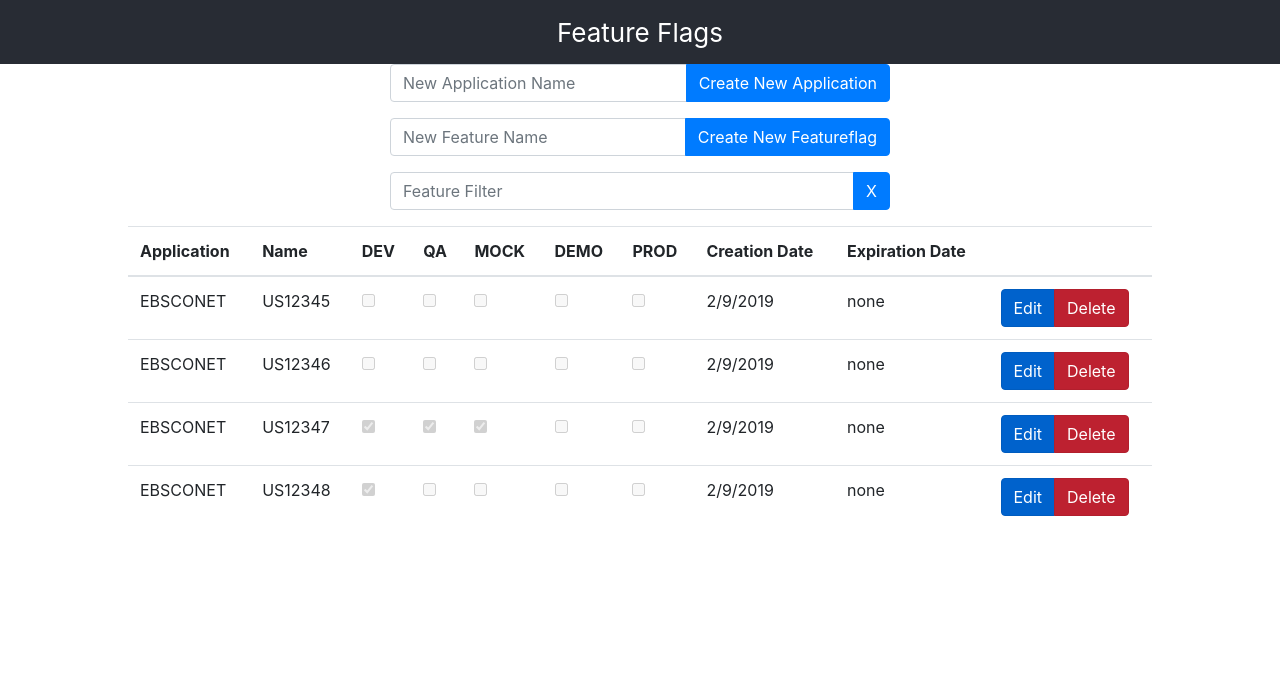
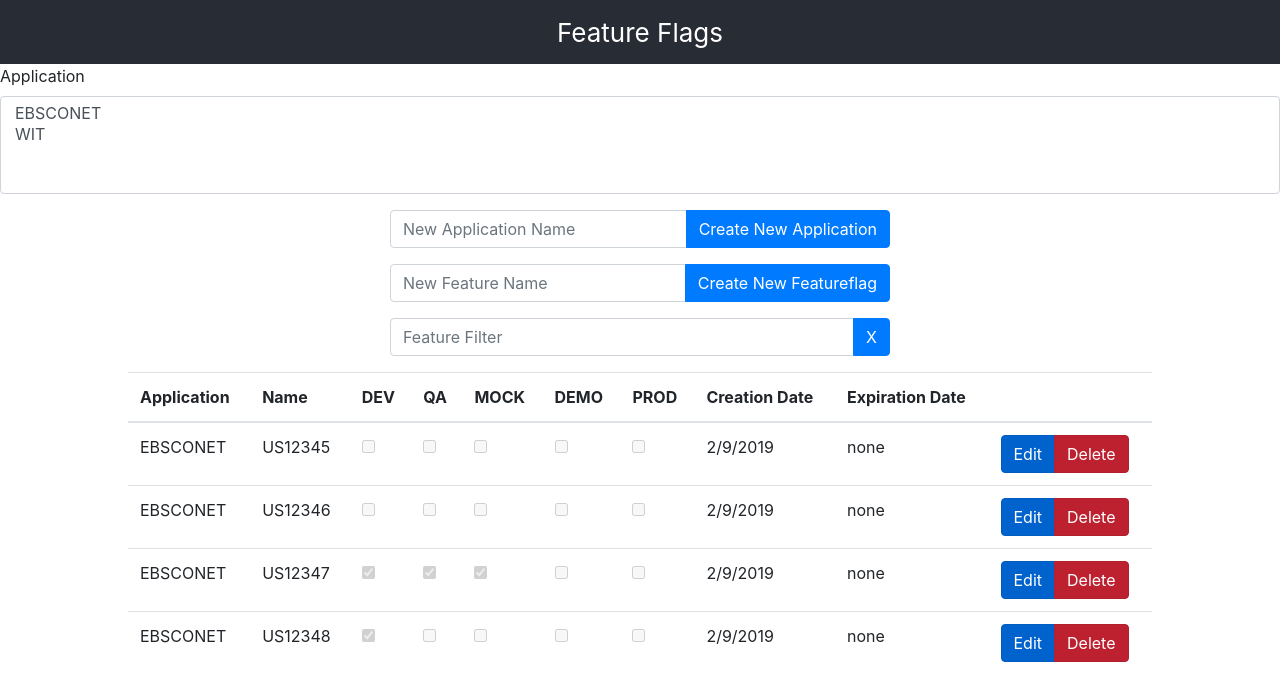
Before and after one commit to Joshproxy/featureflags_react, a React (Create React App) app: page / in a window 1280 px wide. Shown: the top 700 px of the page. Built offline with nearby package versions, Linux system fonts and the light colour scheme.

Commit message:
Added Application select.

```diff
--- a/src/App.tsx
+++ b/src/App.tsx
@@ -7,7 +7,7 @@ import Application from './models/Application';
 import Button from 'react-bootstrap/Button';
 import InputGroup from 'react-bootstrap/InputGroup';
 import FormControl from 'react-bootstrap/FormControl';
-import { ReplaceProps } from 'react-bootstrap/helpers';
+import Form from 'react-bootstrap/Form';
 
 class App extends Component<
   {},
@@ -64,6 +64,14 @@ class App extends Component<
     return (
       <div className="App">
         <header className="App-header">Feature Flags</header>
+        <Form.Group controlId="applicationSelect">
+          <Form.Label>Application</Form.Label>
+          <Form.Control as="select" multiple>
+            {this.state.applications.map(a => (
+              <option value={a.id}>{a.name}</option>
+            ))}
+          </Form.Control>
+        </Form.Group>
         <div className="smallForm">
           <InputGroup className="mb-3">
             <FormControl
```
